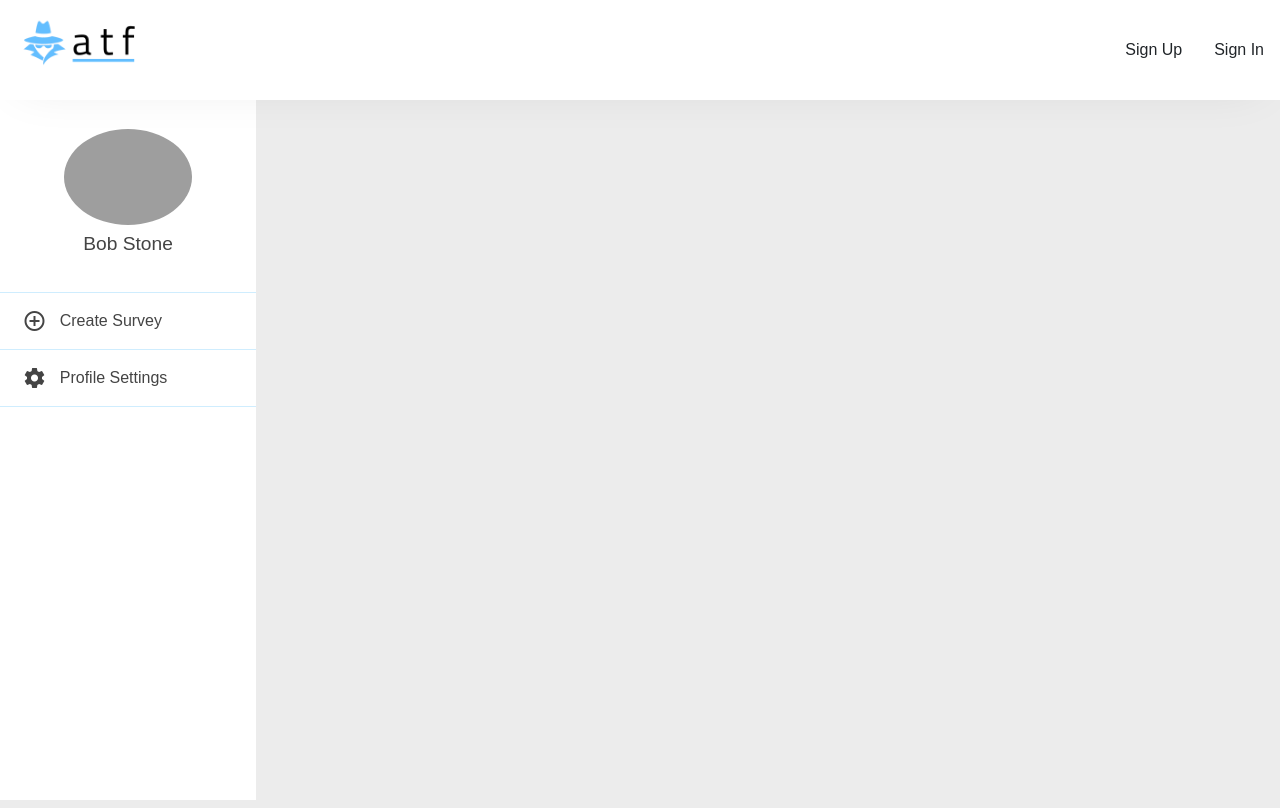
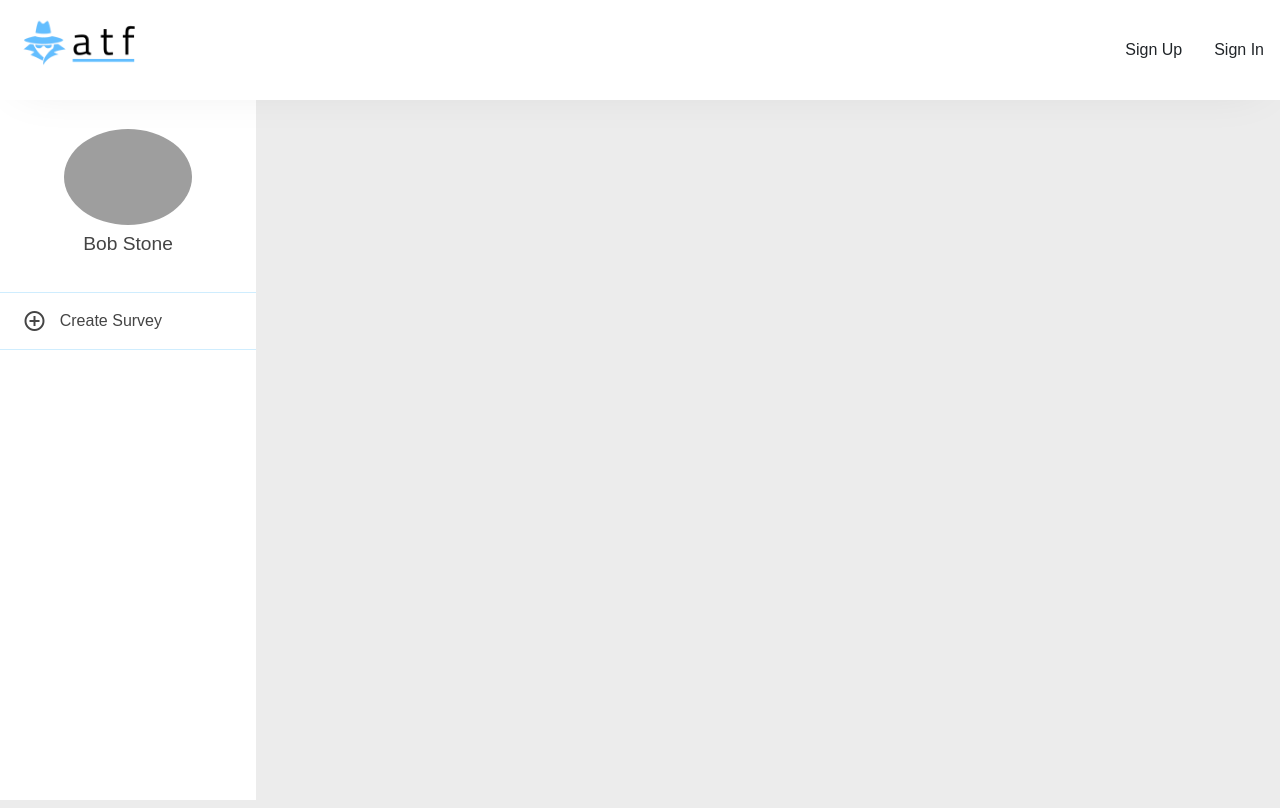
Before and after one commit to labseu2-anonymous-team-feedback/FE, a React (Create React App) app: page /layout in a window 1280 px wide. Built offline with nearby package versions, Linux system fonts and the light colour scheme; grey boxes are pictures that could not be loaded; a web font is replaced by a local one.

Commit message:
remove profile settings from sidebar

```diff
--- a/src/assets/icons/icons.js
+++ b/src/assets/icons/icons.js
@@ -6,6 +6,5 @@ export const sidebarIcons = {
 
 export const sidebarTexts = {
   surveys: 'My Survey',
-  settings: 'Profile Settings',
   create_survey: 'Create Survey',
 };
--- a/src/components/common/layouts/Sidebar.jsx
+++ b/src/components/common/layouts/Sidebar.jsx
@@ -16,12 +16,6 @@ const SidebarContainer = () => (
         icon={sidebarIcons.create_survey}
         path="/create_survey"
       />
-
-      <SideNavItem
-        text={sidebarTexts.settings}
-        icon={sidebarIcons.settings}
-        path="/profile"
-      />
     </div>
     <div className="empty-div" />
   </StyledSidebar>
```
